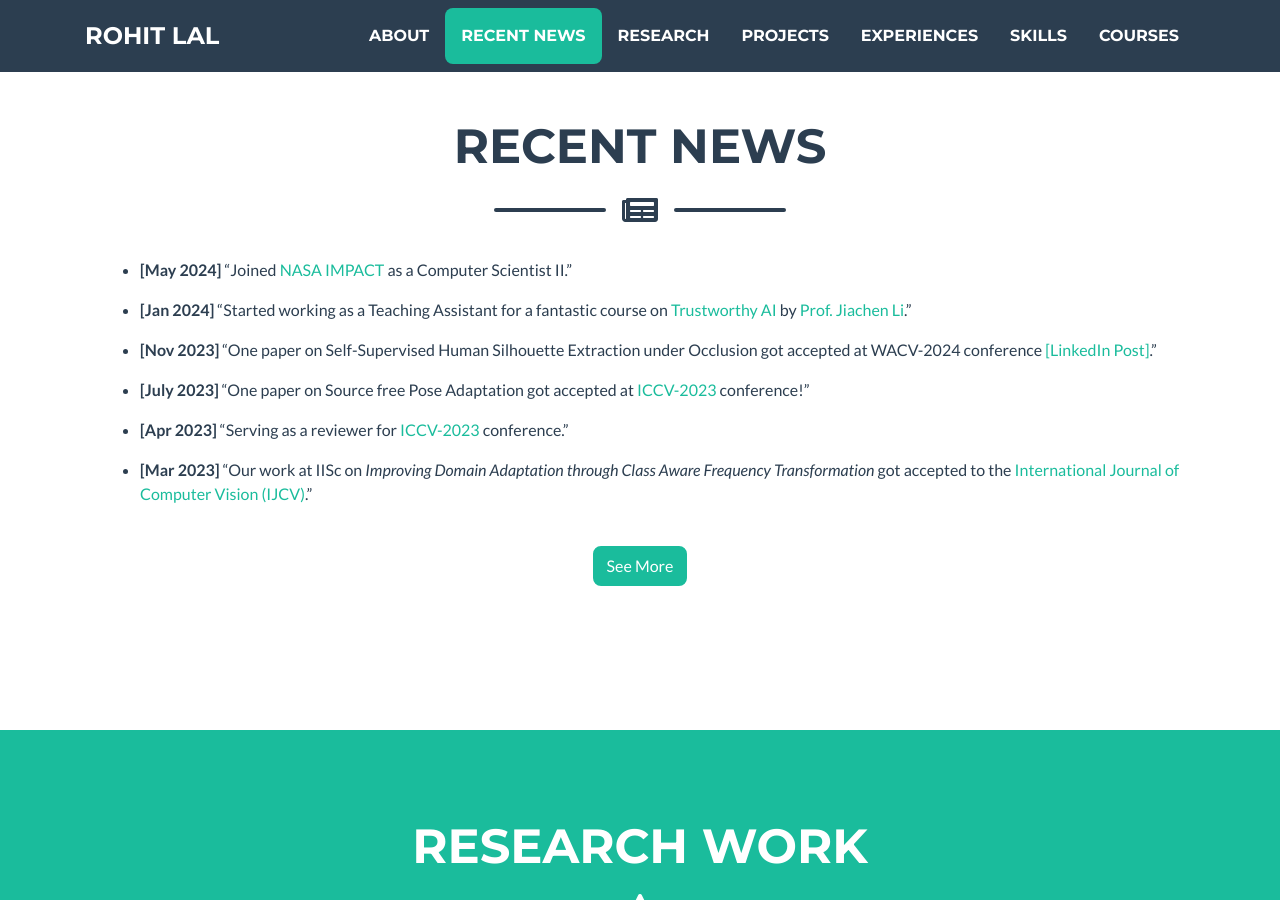
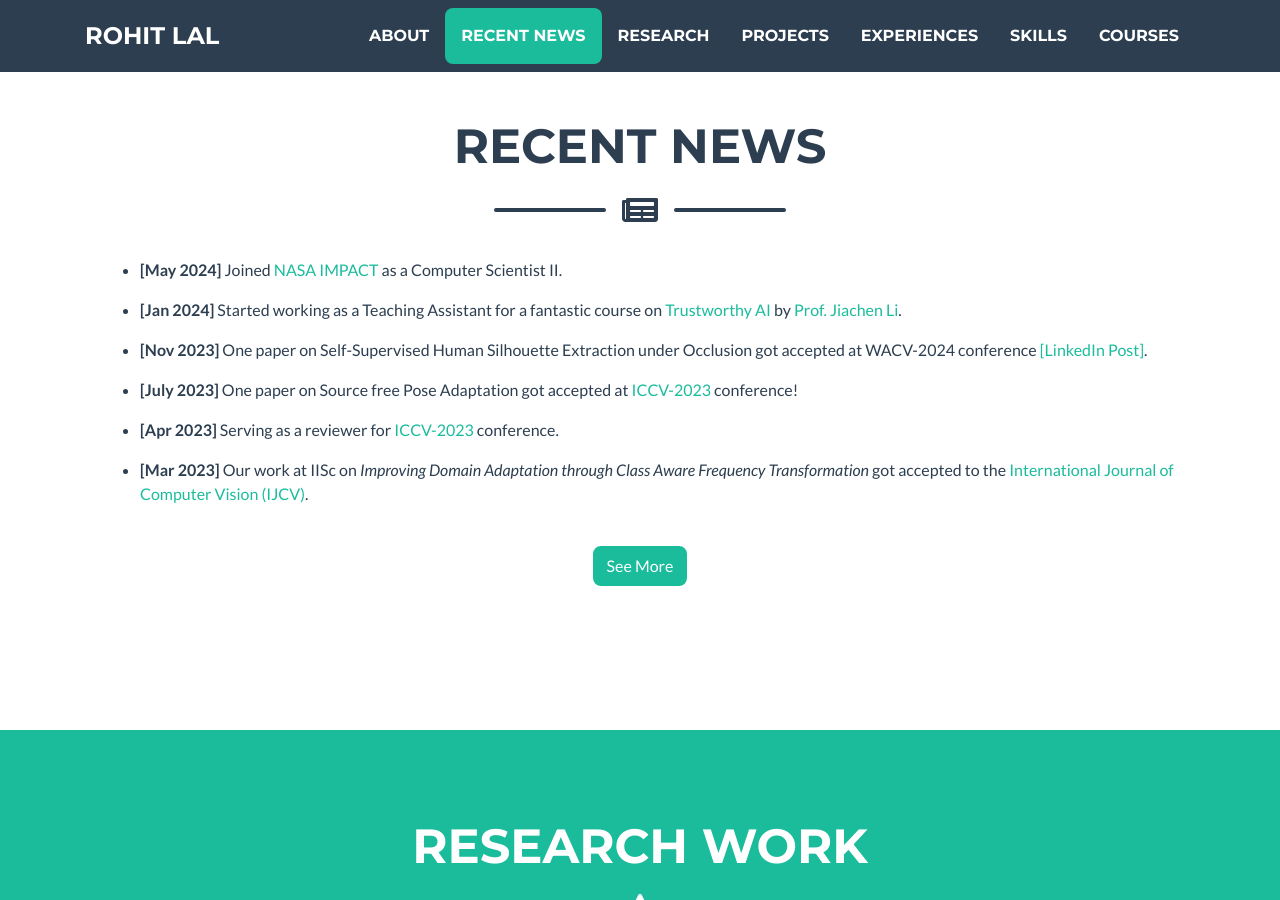
Before and after one commit to take2rohit/take2rohit.github.io, a Jekyll site: the page built from index.md, in a window 1280 px wide and 900 px high, scrolled down 1330 px. Built offline with Jekyll 4.4.1, drawn with Linux system fonts in a browser that asks for light colours; a style sheet for code colours, icons or effects is not loaded.

Commit message:
Removed unnecessary double quotes

```diff
--- a/_data/news.yml
+++ b/_data/news.yml
@@ -3,78 +3,78 @@ k: 6     #limit the number of news to be displayed on the home page. default:10
 news:
   - date: May 2024
     description: >
-      "Joined [NASA IMPACT](https://www.earthdata.nasa.gov/esds/impact) as a Computer Scientist II."
+      Joined [NASA IMPACT](https://www.earthdata.nasa.gov/esds/impact) as a Computer Scientist II.
 
   - date: Jan 2024
     description: >
-      "Started working as a Teaching Assistant for a fantastic course on
+      Started working as a Teaching Assistant for a fantastic course on
       [Trustworthy AI](https://sites.google.com/ucr.edu/ee260b-w24/home) by
-      [Prof. Jiachen Li](https://jiachenli94.github.io/)."
+      [Prof. Jiachen Li](https://jiachenli94.github.io/).
 
   - date: Nov 2023
     description: >
-      "One paper on Self-Supervised Human Silhouette Extraction under Occlusion got accepted at
-      WACV-2024 conference [[LinkedIn Post]](https://www.linkedin.com/posts/rohit-lal_ai-machinelearning-computervision-activity-7150061004364615680-M9pw?utm_source=share&utm_medium=member_desktop)."
+      One paper on Self-Supervised Human Silhouette Extraction under Occlusion got accepted at
+      WACV-2024 conference [[LinkedIn Post]](https://www.linkedin.com/posts/rohit-lal_ai-machinelearning-computervision-activity-7150061004364615680-M9pw?utm_source=share&utm_medium=member_desktop).
 
   - date: July 2023
     description: >
-      "One paper on Source free Pose Adaptation got accepted at
-      [ICCV-2023](https://iccv2023.thecvf.com/) conference!"
+      One paper on Source free Pose Adaptation got accepted at
+      [ICCV-2023](https://iccv2023.thecvf.com/) conference!
 
   - date: Apr 2023
     description: >
-      "Serving as a reviewer for [ICCV-2023](https://iccv2023.thecvf.com/) conference."
+      Serving as a reviewer for [ICCV-2023](https://iccv2023.thecvf.com/) conference.
 
   - date: Mar 2023
     description: >
-      "Our work at IISc on *Improving Domain Adaptation through Class Aware Frequency Transformation*
-      got accepted to the [International Journal of Computer Vision (IJCV)](https://www.springer.com/journal/11263)."
+      Our work at IISc on *Improving Domain Adaptation through Class Aware Frequency Transformation*
+      got accepted to the [International Journal of Computer Vision (IJCV)](https://www.springer.com/journal/11263).
 
   - date: Oct 2022
     description: >
-      "Our paper on *CoNMix for Source-free Single and Multi-target Domain Adaptation*
-      got accepted at the [Winter Conference on Applications of Computer Vision (WACV) 2023](https://wacv2023.thecvf.com/home)."
+      Our paper on *CoNMix for Source-free Single and Multi-target Domain Adaptation*
+      got accepted at the [Winter Conference on Applications of Computer Vision (WACV) 2023](https://wacv2023.thecvf.com/home).
 
   - date: Apr 2022
     description: >
-      "Paper on [Holistic Approach to Measure Sample-level Adversarial Vulnerability and its Utility in Building Trustworthy Systems](https://sites.google.com/view/sample-adv-trustworthy/)
-      got accepted at [HCIS Workshop, CVPR'22](https://sites.google.com/nycu.edu.tw/hcis/home)."
+      Paper on [Holistic Approach to Measure Sample-level Adversarial Vulnerability and its Utility in Building Trustworthy Systems](https://sites.google.com/view/sample-adv-trustworthy/)
+      got accepted at [HCIS Workshop, CVPR'22](https://sites.google.com/nycu.edu.tw/hcis/home).
 
   - date: Oct 2021
     description: >
-      "Our paper [Open-Set Multi-Source Multi-Target Domain Adaptation](https://ivlabs.github.io/os-nsmt/)
-      got accepted at [Pre-registration Workshop, NeurIPS'21](https://preregister.science/)."
+      Our paper [Open-Set Multi-Source Multi-Target Domain Adaptation](https://ivlabs.github.io/os-nsmt/)
+      got accepted at [Pre-registration Workshop, NeurIPS'21](https://preregister.science/).
 
   - date: Aug 2021
     description: >
-      "Our work at IISc on [CAFT- Class Aware Frequency Transform for Reducing Domain Gap](https://vclab-dev.github.io/CAFT/)
-      got accepted at [TradiCV Workshop, ICCV'21](https://sites.google.com/view/tradicv)."
+      Our work at IISc on [CAFT- Class Aware Frequency Transform for Reducing Domain Gap](https://vclab-dev.github.io/CAFT/)
+      got accepted at [TradiCV Workshop, ICCV'21](https://sites.google.com/view/tradicv).
 
   - date: Jul 2021
     description: >
-      "Joining as a Project Assistant at [Visual Computing Lab, IISc Bangalore](http://visual-computing.in/home/)."
+      Joining as a Project Assistant at [Visual Computing Lab, IISc Bangalore](http://visual-computing.in/home/).
 
   - date: Nov 2020
     description: >
-      "Completed my intern work at [NUS - National University of Singapore](http://www.nus.edu.sg/)
-      on 6DOF origami pose estimation. Check out the [Video Here](https://youtu.be/59ahQ5n6Snk)"
+      Completed my intern work at [NUS - National University of Singapore](http://www.nus.edu.sg/)
+      on 6DOF origami pose estimation. Check out the [Video Here](https://youtu.be/59ahQ5n6Snk)
 
   - date: Aug 2020
     description: >
-      "First position holder of [Smart India Hackathon 2020](https://www.sih.gov.in/)
-      conducted by MHRD winning cash prize of Rs. 1,00,000 [[Video Link]](https://youtu.be/Y-EuzsubixI)."
+      First position holder of [Smart India Hackathon 2020](https://www.sih.gov.in/)
+      conducted by MHRD winning cash prize of Rs. 1,00,000 [[Video Link]](https://youtu.be/Y-EuzsubixI).
 
   - date: Aug 2020
     description: >
-      "Collaborated with a senior scientist at [CAIR Lab, DRDO](https://drdo.gov.in/labs-establishment/about-us/centre-artificial-intelligence-robotics-cair)
-      on drone image tracking, detection and pose estimation."
+      Collaborated with a senior scientist at [CAIR Lab, DRDO](https://drdo.gov.in/labs-establishment/about-us/centre-artificial-intelligence-robotics-cair)
+      on drone image tracking, detection and pose estimation.
 
   - date: Jun 2020
     description: >
-      "Made two GitHub repository [IvLabs/resources](https://github.com/IvLabs/resources)
-      and [IvLabs/ResearchPaperNotes](https://github.com/IvLabs/ResearchPaperNotes) which started to gain popularity!"
+      Made two GitHub repository [IvLabs/resources](https://github.com/IvLabs/resources)
+      and [IvLabs/ResearchPaperNotes](https://github.com/IvLabs/ResearchPaperNotes) which started to gain popularity!
 
   - date: Feb 2020
     description: >
-      "Bagged two first position in two different competitions named 'Techno.Docx' and
-      'Electroblitz' at [AXIS'20, VNIT &#124; Central India's Largest Techfest](https://www.instagram.com/axis_vnit/?hl=en)."
+      Bagged two first position in two different competitions named 'Techno.Docx' and
+      'Electroblitz' at [AXIS'20, VNIT &#124; Central India's Largest Techfest](https://www.instagram.com/axis_vnit/?hl=en).
```
